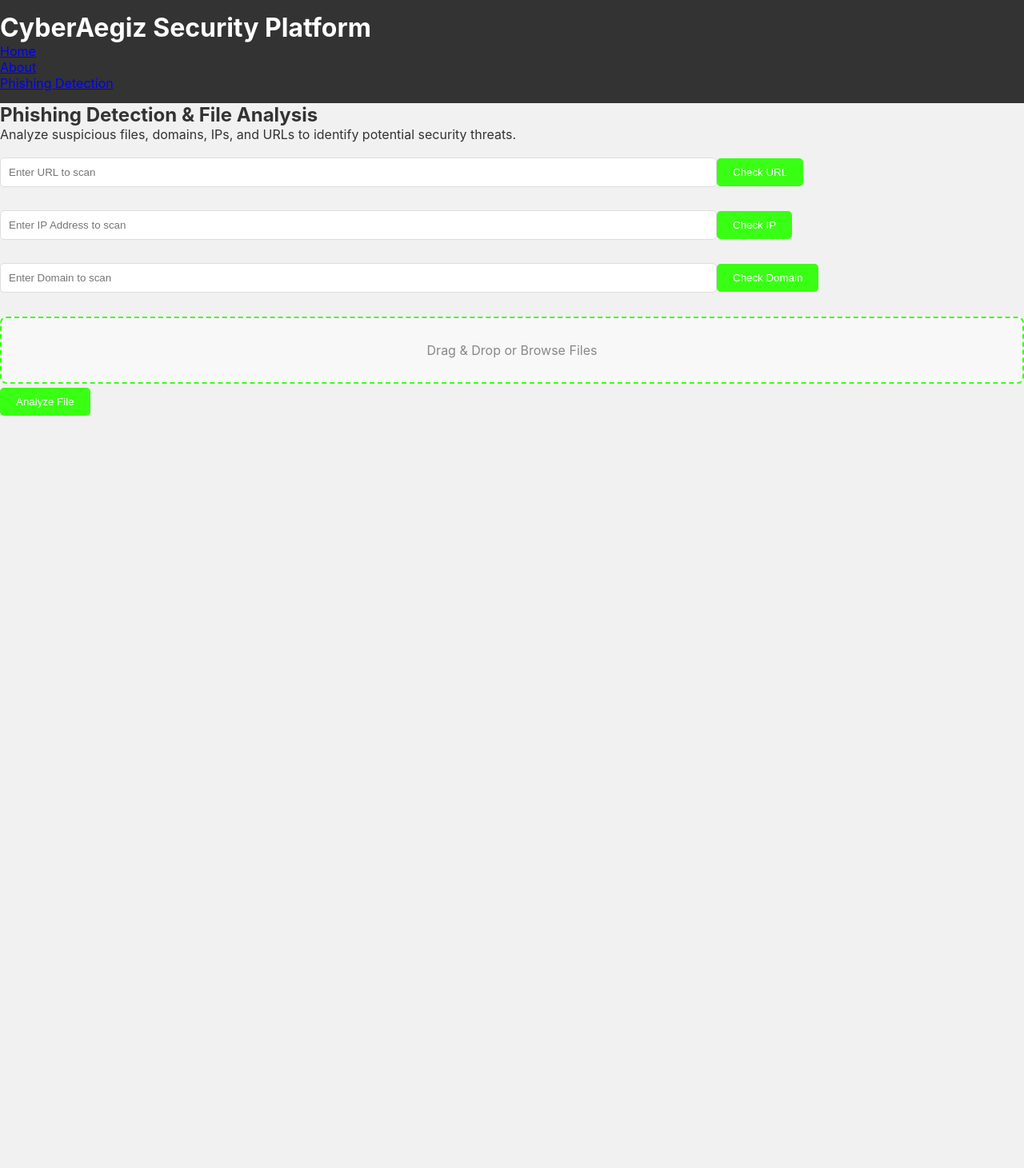
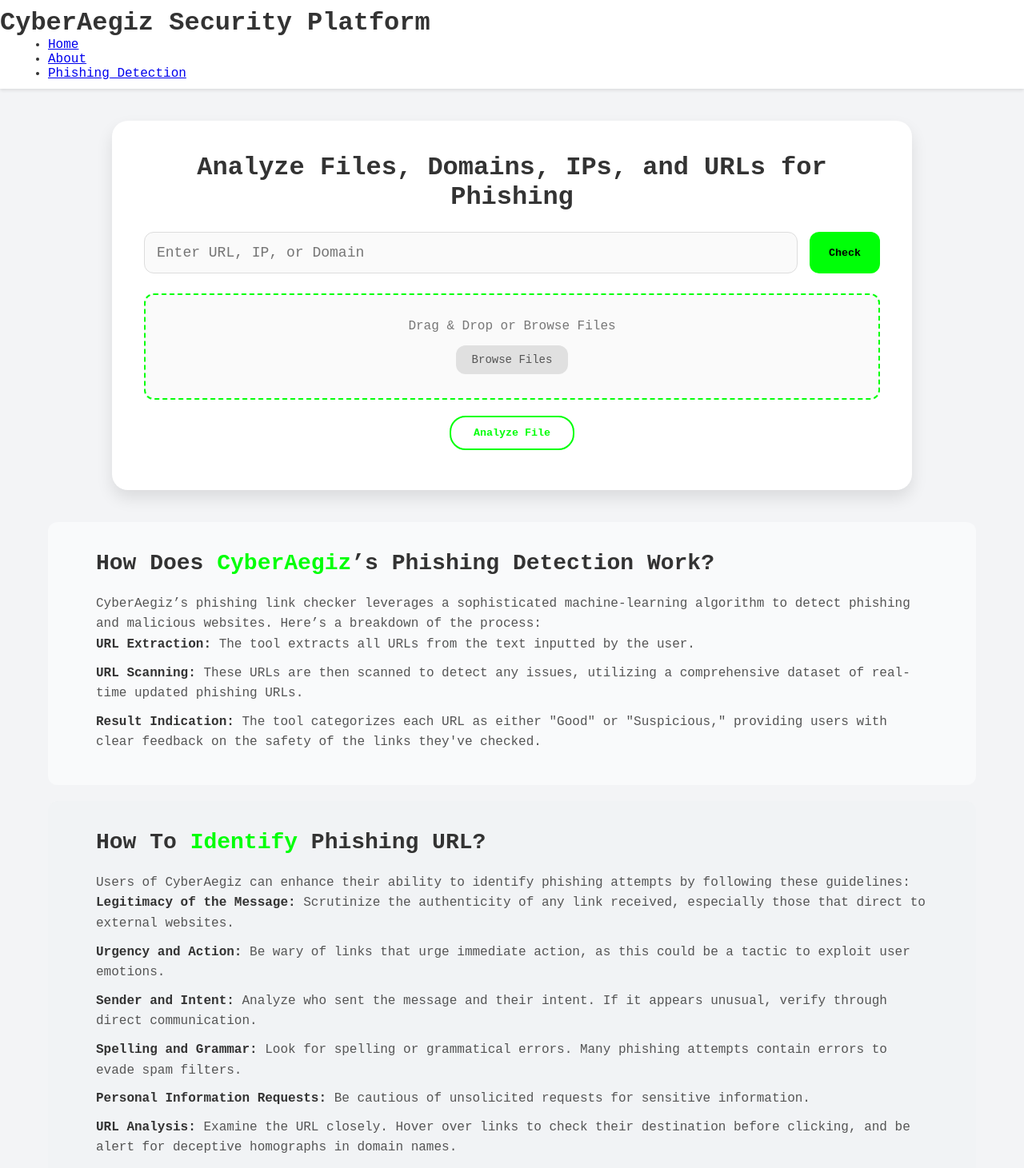
Before and after one commit to wan-aiman/cyberaegiz, a React (Create React App) app in the folder client/: page /phishing-detection in a window 1280 px wide. Shown: the top 1461 px of the page at 80% size. Before the commit the page ends 800 px from the top, so only its background shows below. Built offline with nearby package versions, Linux system fonts and the light colour scheme; no server answers.

Commit message:
Updated phishing detection page with supposed style

```diff
--- a/client/src/pages/PhishingDetection.css
+++ b/client/src/pages/PhishingDetection.css
@@ -1,250 +1,436 @@
-/* Basic Reset */
+/* General Styles */
 * {
+    box-sizing: border-box;
     margin: 0;
     padding: 0;
-    box-sizing: border-box;
+    font-family: 'Source Code Pro', monospace;
 }
 
-/* Typography */
 body {
-    font-family: 'Inter', sans-serif;
-    background-color: #f1f1f1;
+    background-color: #F3F4F6;
     color: #333;
 }
 
-/* Header Styling */
+/* Header */
 header {
-    background-color: #333;
-    color: #fff;
-    padding: 15px 0;
+    background: #fff;
+    padding: 10px 0;
+    box-shadow: 0px 2px 4px rgba(0, 0, 0, 0.1);
 }
 
-.container {
-    width: 90%;
-    max-width: 1200px;
-    margin: 0 auto;
+nav {
     display: flex;
     justify-content: space-between;
     align-items: center;
+    max-width: 1200px;
+    margin: 0 auto;
+    padding: 0 20px;
 }
 
-.logo a {
-    font-size: 24px;
-    font-weight: bold;
-    color: #fff;
-    text-decoration: none;
+.logo img {
+    width: 150px;
 }
 
-.navbar ul {
+.nav-links {
     list-style: none;
     display: flex;
-    gap: 15px;
+    gap: 40px;
 }
 
-.navbar a {
-    color: #fff;
+.nav-links a {
     text-decoration: none;
-    font-size: 16px;
-    padding: 5px 10px;
+    color: #000;
+    font-weight: bold;
 }
 
-.login-btn {
-    background-color: #39ff14;
-    padding: 5px 15px;
+.login .login-button {
+    background: #01ED07;
+    padding: 10px 20px;
     border-radius: 5px;
+    color: #000;
+    text-decoration: none;
+    border: none;
+    cursor: pointer;
 }
 
-/* Main Content Styling */
+/* Dropdown styles */
+.dropdown {
+    position: relative;
+    display: inline-block;
+}
+
+.dropbtn {
+    background-color: transparent;
+    border: none;
+    font-size: 16px;
+    cursor: pointer;
+    color: #000;
+}
+
+.dropdown-content {
+    display: none;
+    position: absolute;
+    background-color: #ffffff;
+    min-width: 160px;
+    box-shadow: 0px 8px 16px rgba(0, 0, 0, 0.2);
+    z-index: 1;
+}
+
+.dropdown-content a {
+    color: black;
+    padding: 12px 16px;
+    text-decoration: none;
+    display: block;
+}
+
+.dropdown-content a:hover {
+    background-color: #E4FFE1;
+}
+
+.dropdown:hover .dropdown-content {
+    display: block;
+}
+
+/* Hero Section */
 .hero {
     text-align: center;
-    padding: 50px 20px;
-    background-color: #fff;
+    padding: 80px 20px;
+    background-color: #F8F9FB;
+    margin-bottom: 30px;
 }
 
-.hero .breadcrumb {
+.breadcrumb {
+    color: #777;
     font-size: 14px;
-    color: #777;
-    margin-bottom: 10px;
+    margin-bottom: 15px;
+}
+
+.hero-content {
+    display: flex;
+    align-items: center;
+    justify-content: space-between;
+    max-width: 1200px;
+    margin: 0 auto;
+    gap: 40px;
+}
+
+.text-content {
+    max-width: 600px;
+    text-align: left;
 }
 
 .hero h1 {
-    font-size: 48px;
-    margin: 20px 0;
+    font-size: 56px;
+    font-weight: 700;
+    color: #333;
 }
 
-.highlight {
-    color: #39ff14;
+.hero h1 .highlight {
+    color: #00FF08;
+    font-weight: bold;
+}
+
+.hero p {
+    color: #555;
+    font-size: 18px;
+    margin-top: 15px;
+    line-height: 1.6;
 }
 
 .btn-learn-more {
-    background-color: #39ff14;
-    color: #fff;
-    padding: 10px 20px;
-    text-decoration: none;
-    border-radius: 5px;
-    margin-top: 20px;
+    background-color: #00FF08;
+    color: #000;
+    padding: 12px 28px;
+    border-radius: 20px;
+    margin-top: 25px;
     display: inline-block;
+    font-weight: bold;
+    transition: background-color 0.3s;
+}
+
+.btn-learn-more:hover {
+    background-color: #00E807;
+}
+
+.hero-image img {
+    width: 280px;
+    height: 280px;
+    border-radius: 50%;
+    box-shadow: 0px 10px 20px rgba(0, 0, 0, 0.15);
 }
 
 /* Phishing Tool Section */
 .phishing-tool {
-    background-color: #fafafa;
-    padding: 40px 20px;
+    max-width: 1000px;
+    margin: 40px auto;
+    padding: 40px;
+    background-color: #FFFFFF;
+    border-radius: 20px;
+    box-shadow: 0px 10px 20px rgba(0, 0, 0, 0.1);
     text-align: center;
-    margin-top: 20px;
 }
 
 .phishing-tool h2 {
-    font-size: 24px;
-    margin-bottom: 20px;
+    font-size: 32px;
+    color: #333;
+    margin-bottom: 25px;
 }
 
+/* Input Container */
 .input-container {
-    margin: 15px 0;
+    display: flex;
+    gap: 15px;
+    justify-content: center;
+    margin-bottom: 25px;
+    padding: 20 20px;
 }
 
-input[type="text"], input[type="file"] {
-    width: 70%;
-    padding: 10px;
+.input-container input {
+    flex: 1;
+    padding: 15px;
     border: 1px solid #ddd;
-    border-radius: 5px;
-    margin-bottom: 10px;
+    border-radius: 12px;
+    font-size: 18px;
+    background-color: #FAFAFA;
+    transition: border-color 0.3s;
 }
 
-button {
-    background-color: #39ff14;
-    color: #fff;
-    border: none;
-    padding: 10px 20px;
-    border-radius: 5px;
-    cursor: pointer;
-    margin-top: 5px;
+.input-container input:focus {
+    border-color: #00FF08;
 }
 
-button:hover {
-    background-color: #2eb812;
+.check-btn {
+    padding: 15px 24px;
+    background-color: #00FF08;
+    border: none;
+    border-radius: 12px;
+    color: #000;
+    font-weight: bold;
+    cursor: pointer;
+    transition: background-color 0.3s;
 }
 
+.check-btn:hover {
+    background-color: #00E807;
+}
+
+/* Drag and Drop Zone */
+.drop-zone {
+    border: 2px dashed #00FF08;
+    border-radius: 12px;
+    padding: 30px;
+    margin-bottom: 20px;
+    width: 100%;
+    background-color: #FAFAFA;
+    color: #777;
+    font-size: 16px;
+    text-align: center;
+    transition: background-color 0.3s, border-color 0.3s;
+}
+
+.drop-zone.drag-over {
+    background-color: #E8FFE8;
+    border-color: #00E807;
+}
+
+.browse-files {
+    display: inline-block;
+    padding: 10px 20px;
+    margin-top: 15px;
+    background-color: #E0E0E0;
+    border-radius: 12px;
+    color: #555;
+    font-size: 14px;
+    cursor: pointer;
+}
+
+.browse-files:hover {
+    background-color: #D0D0D0;
+}
+
+/* Action Buttons */
 .action-buttons {
     display: flex;
-    justify-content: center;
+    flex-direction: column;
+    align-items: center;
     gap: 15px;
-    margin-top: 20px;
+    margin-top: 30px;
 }
 
-.btn-extension {
-    background-color: #39ff14;
-    color: #fff;
-    padding: 10px 20px;
-    border-radius: 5px;
-    text-decoration: none;
+.btn-download-extension {
+    padding: 12px 28px;
+    border: 2px solid #00FF08;
+    border-radius: 20px;
+    color: #00FF08;
+    margin-bottom: 10px;
+    background-color: transparent;
+    font-weight: bold;
+    cursor: pointer;
+    transition: background-color 0.3s, color 0.3s;
+}
+
+.btn-download-extension:hover {
+    background-color: #00FF08;
+    color: #000;
+}
+
+.extension-text {
+    font-size: 13px;
+    color: #777;
+    text-align: center;
 }
 
 .result {
     margin-top: 20px;
-    background-color: #fff;
+    background-color: #FFFFFF;
     padding: 20px;
-    border: 1px solid #ddd;
-    border-radius: 5px;
-    width: 70%;
+    border: 2px solid #00FF08;
+    border-radius: 12px;
+    width: 100%;
     margin-left: auto;
     margin-right: auto;
     text-align: left;
-    white-space: pre-wrap;
     font-family: 'Source Code Pro', monospace;
 }
 
-/* Info Section */
-.info-section, .guidelines, .protection-tips {
-    background-color: #fff;
-    padding: 40px 20px;
-    margin-top: 30px;
-    text-align: left;
-    width: 80%;
-    margin-left: auto;
-    margin-right: auto;
-    border-radius: 5px;
+.result h3 {
+    font-size: 20px;
+    margin-bottom: 10px;
+    margin-left: 10px;
+    color: #333;
 }
 
-.info-section h3, .guidelines h3, .protection-tips h3 {
-    font-size: 22px;
+.result p {
+    font-size: 16px;
+    margin-left: 10px;
+    color: #555;
+}
+
+/* Footer */
+.footer {
+    background: #00FF08;
+    color: #000;
+    padding: 10px 40px;
+    text-align: center;
+    display: flex;
+    flex-direction: column;
+    align-items: center;
+    gap: 15px;
+}
+
+.footer-content {
+    display: flex;
+    justify-content: space-between;
+    align-items: center;
+    max-width: 1200px;
+    width: 100%;
+}
+
+.footer-logo img {
+    width: 150px;
+}
+
+.footer-links {
+    list-style: none;
+    display: flex;
+    gap: 40px;
+}
+
+.footer-links a {
+    text-decoration: none;
+    color: #000;
+    font-size: 16px;
+    font-weight: 600;
+}
+
+.footer-links a:hover {
+    color: #333;
+}
+
+/* Responsive Footer */
+@media (max-width: 768px) {
+    .footer-content {
+        flex-direction: column;
+        align-items: center;
+        text-align: center;
+    }
+
+    .footer-links {
+        flex-direction: column;
+        gap: 10px;
+    }
+}
+
+/* Information Section */
+.info-section {
+    max-width: 1200px;
+    margin: 40px auto;
+    padding: 0 20px;
+    display: flex;
+    flex-direction: column;
+    align-items: center;
+}
+
+.info-block {
+    width: 100%;
+    padding: 30px 60px;
+    color: #333;
+    line-height: 1.6;
+    background-color: #F9FAFB;
+    margin-bottom: 20px;
+    border-radius: 12px;
+}
+
+.info-block.light-bg {
+    background-color: #F1F3F5;
+}
+
+.info-block h2 {
+    font-size: 28px;
+    color: #333;
     margin-bottom: 15px;
 }
 
-.info-section p, .guidelines p, .protection-tips p {
-    font-size: 16px;
-    line-height: 1.5;
+.info-block .highlight {
+    color: #00FF08;
+    font-weight: bold;
 }
 
-/* Footer Styling */
-footer {
-    background-color: #333;
-    color: #fff;
-    padding: 20px 0;
-    text-align: center;
-    margin-top: 40px;
+.info-block p,
+.info-block ul {
+    font-size: 16px;
+    color: #555;
 }
 
-.footer-container ul {
-    list-style: none;
-    display: flex;
-    justify-content: center;
-    gap: 15px;
-    margin-top: 10px;
+.info-block ul {
+    list-style-type: none;
+    padding-left: 0;
 }
 
-.footer-container a {
-    color: #fff;
-    text-decoration: none;
-    font-size: 14px;
+.info-block ul li {
+    margin-bottom: 10px;
 }
 
-/* Responsive Design */
+.info-block ul li strong {
+    color: #333;
+}
+
+/* Responsive Adjustments */
 @media (max-width: 768px) {
-    header .container {
+    .container, .phishing-tool, .info-section {
+        padding: 0 10px;
+    }
+
+    .info-block {
+        padding: 20px 30px;
+    }
+
+    .hero-content {
         flex-direction: column;
         text-align: center;
     }
 
-    .navbar ul {
-        flex-direction: column;
-    }
-
-    .hero h1 {
-        font-size: 36px;
-    }
-
-    input[type="text"], input[type="file"], .result {
-        width: 90%;
-    }
-
-    .info-section, .guidelines, .protection-tips {
-        width: 90%;
+    .text-content, .hero-image img {
+        max-width: 100%;
     }
 }
-
-/* Additional styling for drag-and-drop area */
-.drop-zone {
-    margin-top: 20px;
-    padding: 30px;
-    border: 2px dashed #39ff14;
-    border-radius: 8px;
-    background-color: #f8f8f8;
-    text-align: center;
-    color: #888;
-    cursor: pointer;
-    transition: background-color 0.3s;
-}
-
-.drop-zone.drag-over {
-    background-color: #d3ffd8;
-}
-
-.drop-zone input {
-    display: none;
-}
-
-.drop-zone p {
-    margin: 0;
-    font-size: 16px;
-}
--- a/client/src/pages/PhishingDetectionPage.js
+++ b/client/src/pages/PhishingDetectionPage.js
@@ -28,21 +28,49 @@
         setError(null);
     };
 
-    const checkResource = async (type, value) => {
-        resetResults();  // Clear previous results when starting a new check
+    const detectType = (input) => {
+        const ipPattern = /^(?:\d{1,3}\.){3}\d{1,3}$/;
+        if (ipPattern.test(input)) return 'ip';
+
+        const urlPattern = /^(https?:\/\/)?([\w-]+\.)+[\w-]{2,4}(\/[\w-]*)*\/?(\?.*)?$/;
+        const isUrl = urlPattern.test(input);
+
+        const domainPattern = /^([\w-]+\.)+[\w-]{2,4}$/;
+        const isDomain = domainPattern.test(input);
+
+        if (isUrl && input.includes('/')) {
+            return 'url';
+        } else if (isDomain) {
+            return 'domain';
+        } else {
+            return 'unknown';
+        }
+    };
+
+    const checkResource = async (input) => {
+        resetResults();
         setLoading(true);
+
+        const type = detectType(input);
+
+        if (type === 'unknown') {
+            setError("Invalid input. Please enter a valid URL, IP address, or domain.");
+            setLoading(false);
+            return;
+        }
+
         try {
             let endpoint;
             switch (type) {
                 case 'url':
-                    const encodedUrl = encodeBase64(value).replace(/=+$/, '');
+                    const encodedUrl = encodeBase64(input).replace(/=+$/, '');
                     endpoint = `https://www.virustotal.com/api/v3/urls/${encodedUrl}`;
                     break;
                 case 'ip':
-                    endpoint = `https://www.virustotal.com/api/v3/ip_addresses/${value}`;
+                    endpoint = `https://www.virustotal.com/api/v3/ip_addresses/${input}`;
                     break;
                 case 'domain':
-                    endpoint = `https://www.virustotal.com/api/v3/domains/${value}`;
+                    endpoint = `https://www.virustotal.com/api/v3/domains/${input}`;
                     break;
                 default:
                     throw new Error('Unsupported resource type');
@@ -92,7 +120,7 @@
                     'Content-Type': 'multipart/form-data'
                 }
             });
-            setSummary(response.data);  // Set the summary received from the server
+            setSummary(response.data);
         } catch (error) {
             console.error('File upload error:', error);
             setError('Failed to analyze file. Please try again.');
@@ -117,31 +145,23 @@
 
     return (
         <div className="phishing-detection-page">
-            <h2>Phishing Detection & File Analysis</h2>
-            <p>Analyze suspicious files, domains, IPs, and URLs to identify potential security threats.</p>
+            {/* Analysis Container */}
+            <div className="phishing-tool">
+                <h2>Analyze Files, Domains, IPs, and URLs for Phishing</h2>
 
-            {/* URL, IP, Domain Detection */}
                 <div className="input-container">
-                <input type="text" id="urlInput" placeholder="Enter URL to scan" />
-                <button onClick={() => checkResource('url', document.getElementById('urlInput').value)}>Check URL</button>
-            </div>
-            <div className="input-container">
-                <input type="text" id="ipInput" placeholder="Enter IP Address to scan" />
-                <button onClick={() => checkResource('ip', document.getElementById('ipInput').value)}>Check IP</button>
-            </div>
-            <div className="input-container">
-                <input type="text" id="domainInput" placeholder="Enter Domain to scan" />
-                <button onClick={() => checkResource('domain', document.getElementById('domainInput').value)}>Check Domain</button>
+                    <input type="text" id="inputField" placeholder="Enter URL, IP, or Domain" />
+                    <button className="check-btn" onClick={() => checkResource(document.getElementById('inputField').value)}>Check</button>
                 </div>
 
             {/* File Upload for Scanning */}
                 <div className="drop-zone" onClick={() => document.getElementById('fileInput').click()}>
                     <p>{fileNames || "Drag & Drop or Browse Files"}</p>
                     <input type="file" id="fileInput" onChange={handleFileChange} style={{ display: 'none' }} />
+                    <span className="browse-files">Browse Files</span>
                 </div>
-            <button onClick={handleFileSubmit}>Analyze File</button>
+                <button className="btn-download-extension" onClick={handleFileSubmit}>Analyze File</button>
 
-            {/* Display Loading, Error, and Summary */}
                 {loading && <div>Loading...</div>}
                 {error && <p style={{ color: 'red' }}>{error}</p>}
 
@@ -173,6 +193,42 @@
                     </div>
                 )}
             </div>
+
+            {/* Information Section */}
+            <div className="info-section">
+                <div className="info-block">
+                    <h2>How Does <span className="highlight">CyberAegiz</span>’s Phishing Detection Work?</h2>
+                    <p>CyberAegiz’s phishing link checker leverages a sophisticated machine-learning algorithm to detect phishing and malicious websites. Here’s a breakdown of the process:</p>
+                        <ul>
+                            <li><strong>URL Extraction:</strong> The tool extracts all URLs from the text inputted by the user.</li>
+                            <li><strong>URL Scanning:</strong> These URLs are then scanned to detect any issues, utilizing a comprehensive dataset of real-time updated phishing URLs.</li>
+                            <li><strong>Result Indication:</strong> The tool categorizes each URL as either "Good" or "Suspicious," providing users with clear feedback on the safety of the links they've checked.</li>
+                        </ul>
+                </div>
+                <div className="info-block light-bg">
+                    <h2>How To <span className="highlight">Identify</span> Phishing URL?</h2>
+                    <p>Users of CyberAegiz can enhance their ability to identify phishing attempts by following these guidelines:</p>
+                        <ul>
+                            <li><strong>Legitimacy of the Message:</strong> Scrutinize the authenticity of any link received, especially those that direct to external websites.</li>
+                            <li><strong>Urgency and Action:</strong> Be wary of links that urge immediate action, as this could be a tactic to exploit user emotions.</li>
+                            <li><strong>Sender and Intent:</strong> Analyze who sent the message and their intent. If it appears unusual, verify through direct communication.</li>
+                            <li><strong>Spelling and Grammar:</strong> Look for spelling or grammatical errors. Many phishing attempts contain errors to evade spam filters.</li>
+                            <li><strong>Personal Information Requests:</strong> Be cautious of unsolicited requests for sensitive information.</li>
+                            <li><strong>URL Analysis:</strong> Examine the URL closely. Hover over links to check their destination before clicking, and be alert for deceptive homographs in domain names.</li>
+                            <li><strong>HTTPS and Security Certificates:</strong> Prefer websites with HTTPS, indicating the presence of a security certificate which encrypts data between your browser and the site.</li>
+                        </ul>
+                </div>
+                <div className="info-block">
+                    <h2>How To <span className="highlight">Protect</span> Against URL Phishing?</h2>
+                    <p>Users of CyberAegiz can enhance their knowledge to protect themselves from phishing attempts by following these guidelines:</p>
+                        <ul>
+                            <li><strong>Security Awareness:</strong> Regular training and awareness are crucial. Educate employees or users on how to scrutinize phishing URLs, recognize scams, and understand various cyber attack methods.</li>
+                            <li><strong>URL Filtering:</strong> Exercise caution with emails asking to click links. Always verify the URL’s authenticity.</li>
+                            <li><strong>Phishing Detection Technology:</strong> Use CyberAegiz’s phishing link checker to assess the safety of URLs, enhancing your defenses against cyber threats.</li>
+                        </ul>
+                </div>
+            </div>
+        </div>
     );
 };
 
```
Also changed, not shown: 7 other files (tests, documents, lock files or other folders). Lines whose indentation alone changed are shown as unchanged.
